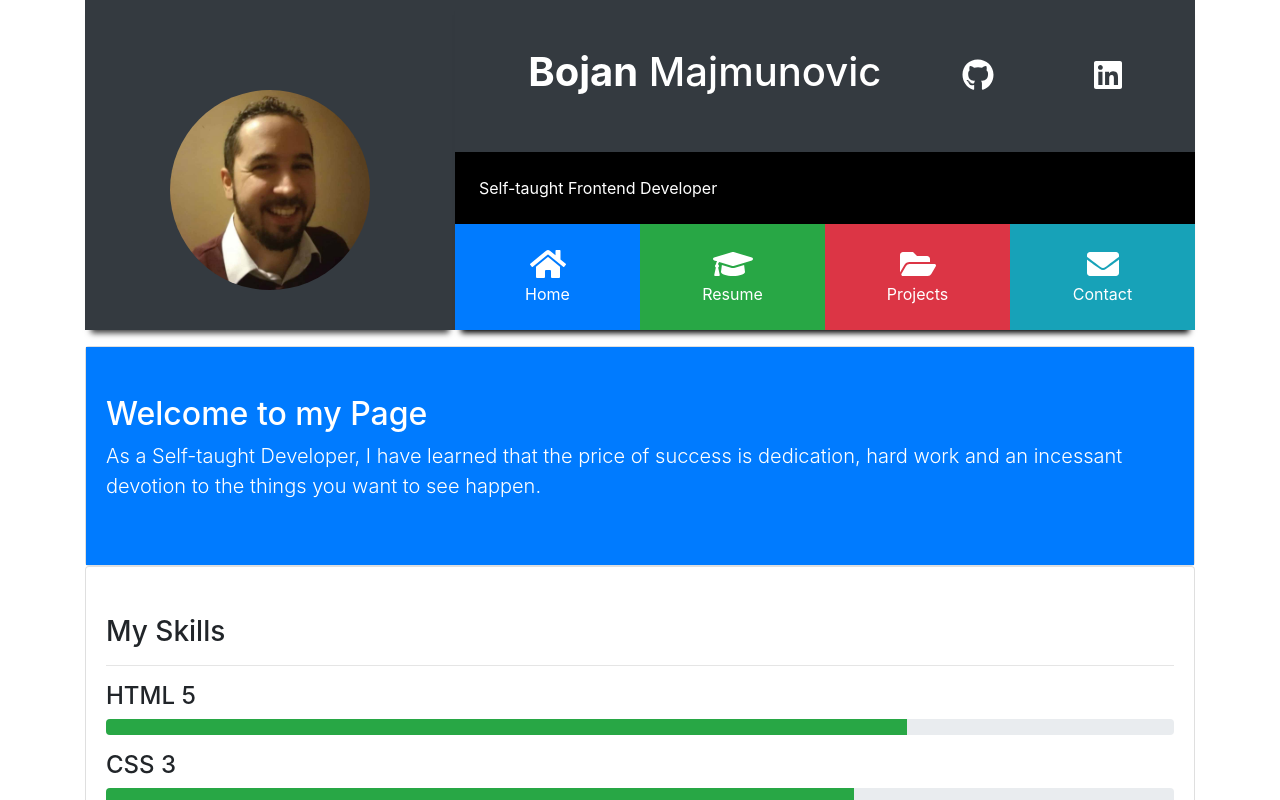
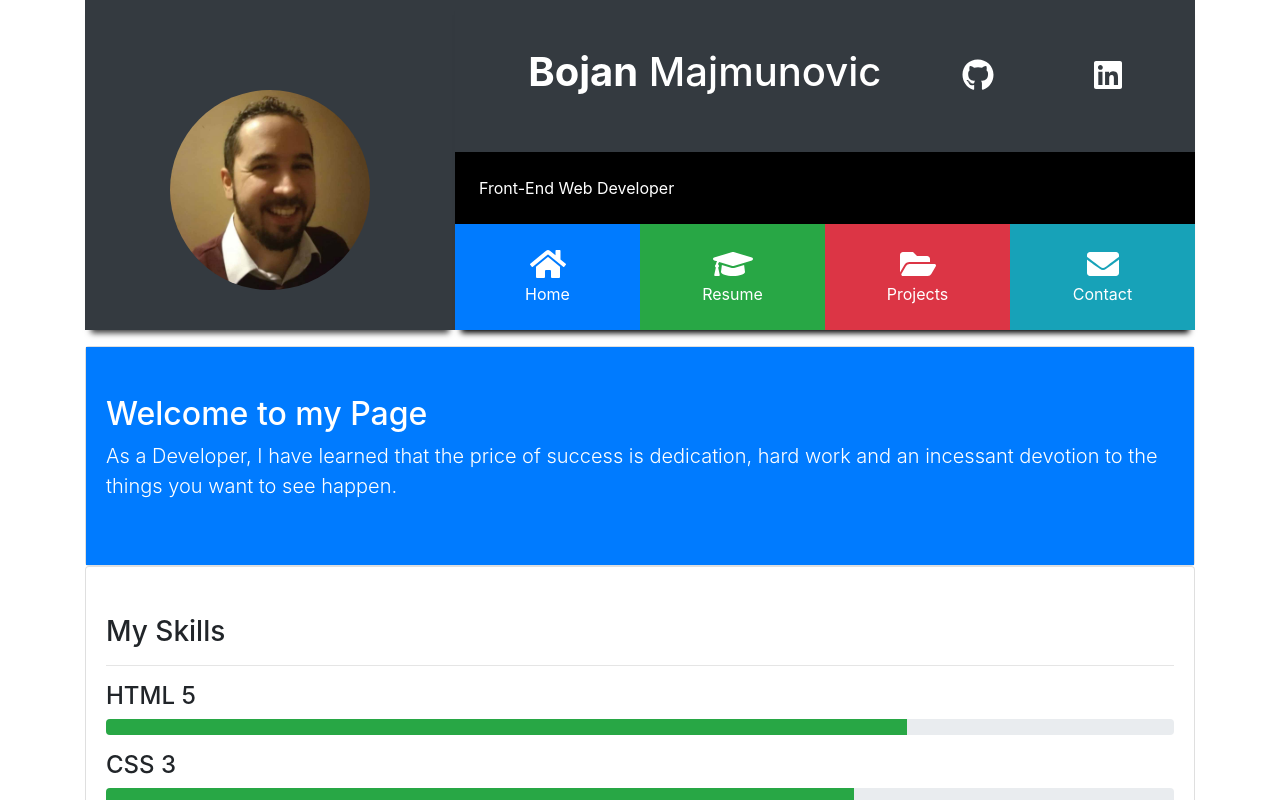
Before and after one commit to Bojan987/portfolio, a React (Create React App) app: page / in a window 1280 px wide. Both pictures are taken after a click on the element "Home". Shown: the top 800 px of the page. Built offline with nearby package versions, Linux system fonts and the light colour scheme.

Commit message:
css changes

```diff
--- a/src/Header.jsx
+++ b/src/Header.jsx
@@ -61,7 +61,7 @@ export const Header = () => {
                   </Row>
                 </div>
                 <div className="p-4 bg-black">
-                  Self-taught Frontend Developer
+                  Front-End Web Developer
                 </div>
 
                 <div>
--- a/src/Home.jsx
+++ b/src/Home.jsx
@@ -10,7 +10,7 @@ export const Home = () => {
           <Card.Body className="bg-primary text-white py-5">
             <h2>Welcome to my Page</h2>
             <p className ="lead">
-              As a Self-taught Developer, I have learned that the price of
+              As a Developer, I have learned that the price of
               success is dedication, hard work and an incessant devotion to the
               things you want to see happen.
             </p>
```
